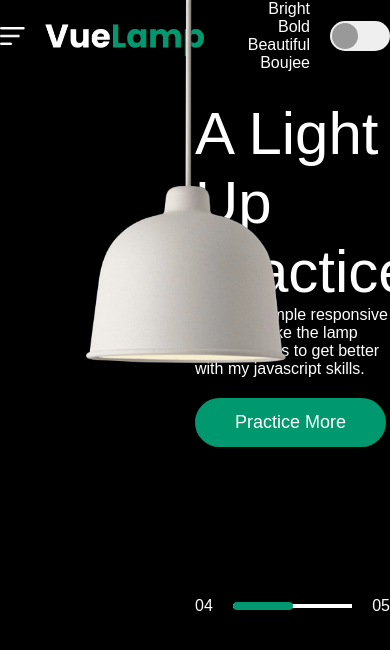
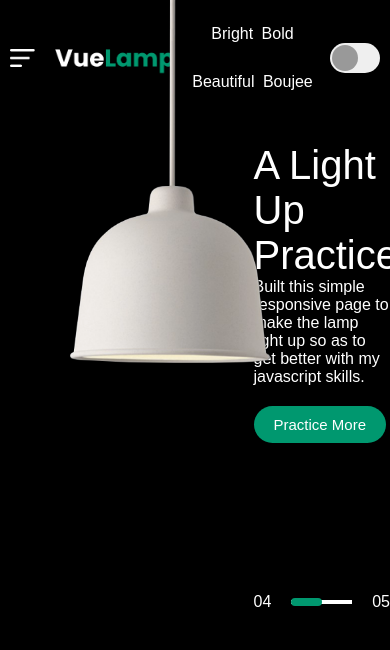
Before and after one commit to KlassicDee/vuelamp, a plain HTML site: page index.html in a window 390 px wide. Shown: the top 650 px of the page. Drawn offline with Linux system fonts and the light colour scheme.

Commit message:
lamp web

```diff
--- a/style.css
+++ b/style.css
@@ -135,3 +135,51 @@ button span {
 .on{
     opacity: 1;
 }
+
+@media screen and (max-width:768px) {
+    nav {
+        padding:10px;
+        display: flex;
+
+    }
+    nav .logo{
+        width: 120px;
+    }
+    nav ul{
+        text-align: center;
+    }
+    nav ul li {
+        flex: 1;
+        margin: 10px 2px;
+
+    }
+    nav ul li a {
+        display: block;
+        text-align: center;
+        margin: 5px 0;
+        transition: color 0.3s;
+
+    }
+    nav ul li :hover{
+        color: #00986f;
+        cursor: pointer;
+    }
+    button{
+        width: 50px;
+    }
+    .text-container {
+        margin-left:65%;
+        max-width: 100%;
+    }
+    .text-container h1{
+        font-size: 40px;
+    }
+    .text-container a {
+        padding: 10px 20px;
+        font-size: 15px;
+    }
+    .lamp-container {
+        left: 18%;
+    }
+
+}
```
